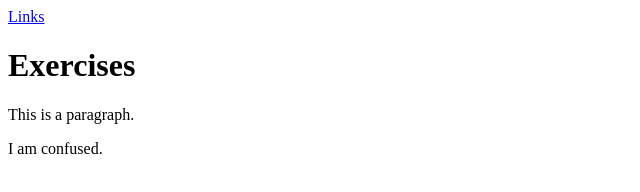
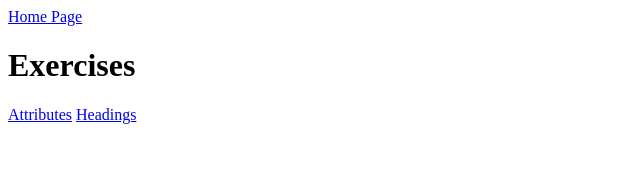
Before and after one commit to Brighton-W/Brighton-W.github.io, a plain HTML site: page exercises/index.html in a window 1280 px wide. Shown: the whole page, without its empty margins (0-640 px from the left). Drawn offline with Linux system fonts and the light colour scheme.

Commit message:
Update index.html

```diff
--- a/exercises/index.html
+++ b/exercises/index.html
@@ -1,14 +1,14 @@
 <!DOCTYPE html>
 <html>
 <head>
-<title>Page Title</title>
+<title>Exercises</title>
 </head>
 <body>
-  <a href="links.html">Links</a>
 
+<a href="/index.html">Home Page</a>
+  <br>
 <h1>Exercises</h1>
-<p>This is a paragraph.</p>
-  <p>I am confused.</p>
-
+<a href="attributes.html">Attributes</a>
+<a href="headings.html">Headings</a>
 </body>
 </html>
```
